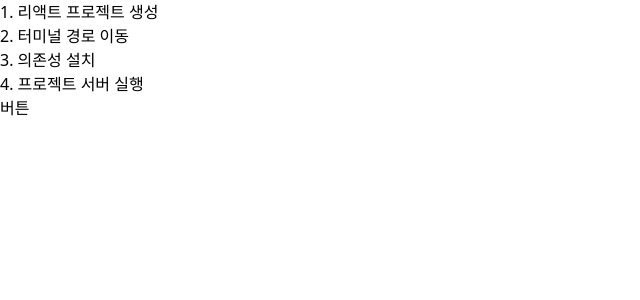
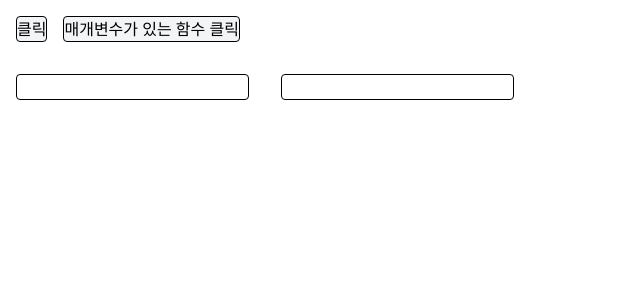
Before and after one commit to tlfh04/learning, a React (Vite) app in the folder react/my-react-app/: page / in a window 1280 px wide. Shown: the top 300 px of the page, without its empty margins (0-640 px from the left). Built offline with nearby package versions, Linux system fonts and the light colour scheme.

Commit message:
create eventHandling learning

```diff
--- a/react/my-react-app/src/App.jsx
+++ b/react/my-react-app/src/App.jsx
@@ -3,14 +3,14 @@ import Rule from "./components/JSX/Rule";
 import Interpolation from "./components/JSX/Interpolation";
 import Header from "./components/Header";
 import Footer from "./components/Footer";
-import MyButton from "./components/Component/MyButton";
-import MyList from "./components/Component/MyList";
+import OnClick from "./components/Component/EventHandling/OnClick";
+import OnChange from "./components/Component/EventHandling/OnChange";
 
 function App() {
   return (
     <div>
-      <MyList />
-      <MyButton />
+      <OnClick />
+      <OnChange />
     </div>
   );
 }
--- /dev/null
+++ b/react/my-react-app/src/components/Component/EventHandling/OnChange.jsx
@@ -0,0 +1,35 @@
+import React from "react";
+
+export default function OnChange() {
+  // 이벤트 핸들러의 event 객체 : 이벤트 정보 저장한 객체
+  function handleChange(event) {
+    console.log(event);
+    console.log(event["target"]);
+    console.log(event["target"]["value"]);
+  }
+  function handleNumberChange(event) {
+    if (event["target"]["value"] < 10) {
+      console.log("10보다 작은 수");
+    } else {
+      console.log("10보다 큰 수");
+    }
+  }
+  return (
+    <div>
+      <input
+        className="border-1 rounded-sm m-4"
+        type="text"
+        onChange={(event) => {
+          handleChange(event);
+        }}
+      />
+      <input
+        className="border-1 rounded-sm m-4"
+        type="number"
+        onChange={(event) => {
+          handleNumberChange(event);
+        }}
+      />
+    </div>
+  );
+}
--- /dev/null
+++ b/react/my-react-app/src/components/Component/EventHandling/OnClick.jsx
@@ -0,0 +1,33 @@
+import React from "react";
+
+export default function OnClick() {
+  // 클릭 이벤트 핸들링 함수
+  // 관례적으로 핸드링 함수명은 handle이벤트명
+  function handleClick() {
+    alert("클릭!");
+  }
+
+  function handleParamClick(param) {
+    alert(param);
+  }
+  return (
+    <div>
+      <button
+        className="cursor-pointer border-1 bg-gray-100 hover:bg-gray-200 active:bg-gray-400 m-4 rounded-sm"
+        onClick={() => {
+          handleClick();
+        }}
+      >
+        클릭
+      </button>
+      <button
+        className="cursor-pointer border-1 bg-gray-100 hover:bg-gray-200 active:bg-gray-400 rounded-sm"
+        onClick={() => {
+          handleParamClick("hello world!");
+        }}
+      >
+        매개변수가 있는 함수 클릭
+      </button>
+    </div>
+  );
+}
```
